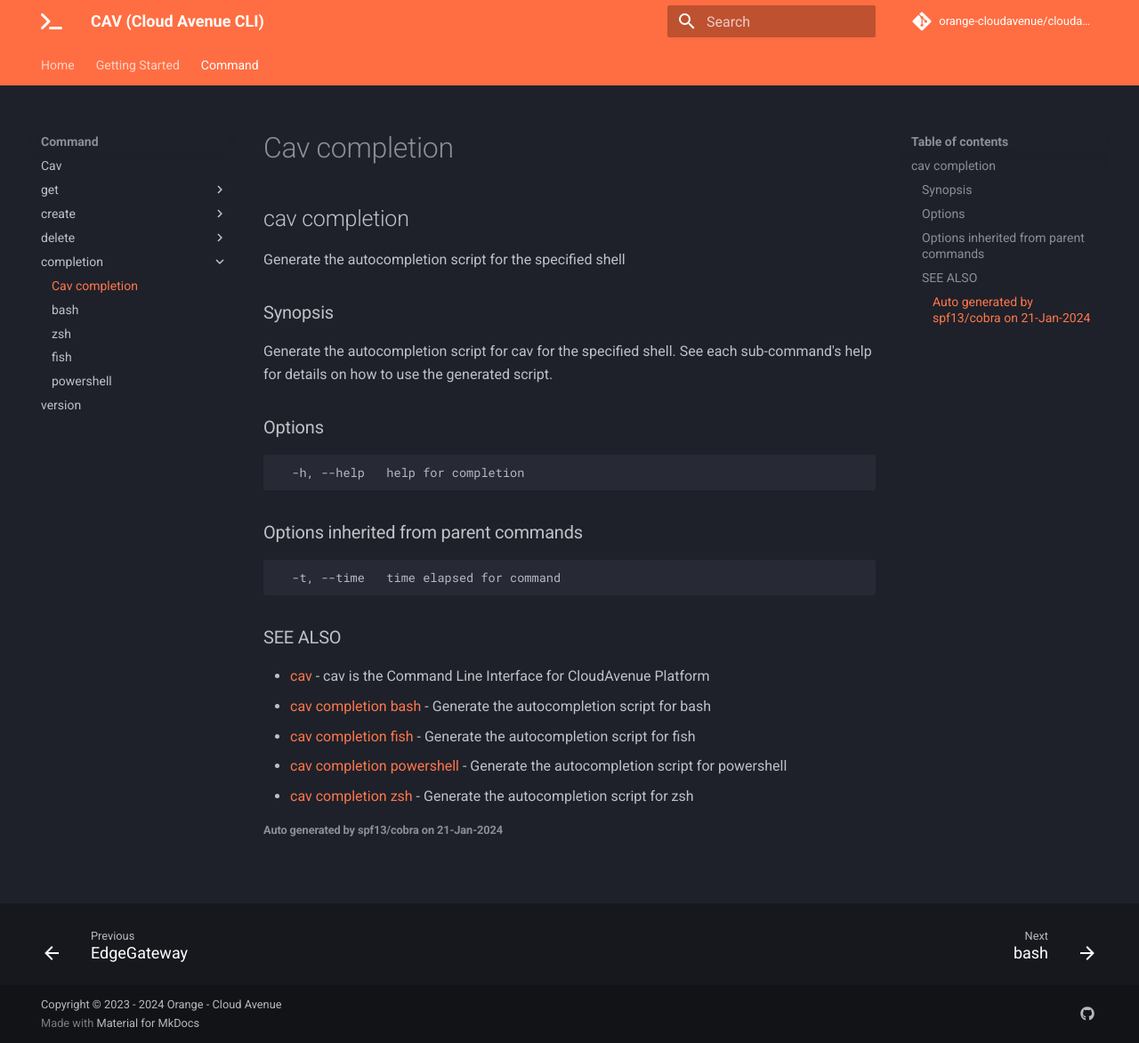
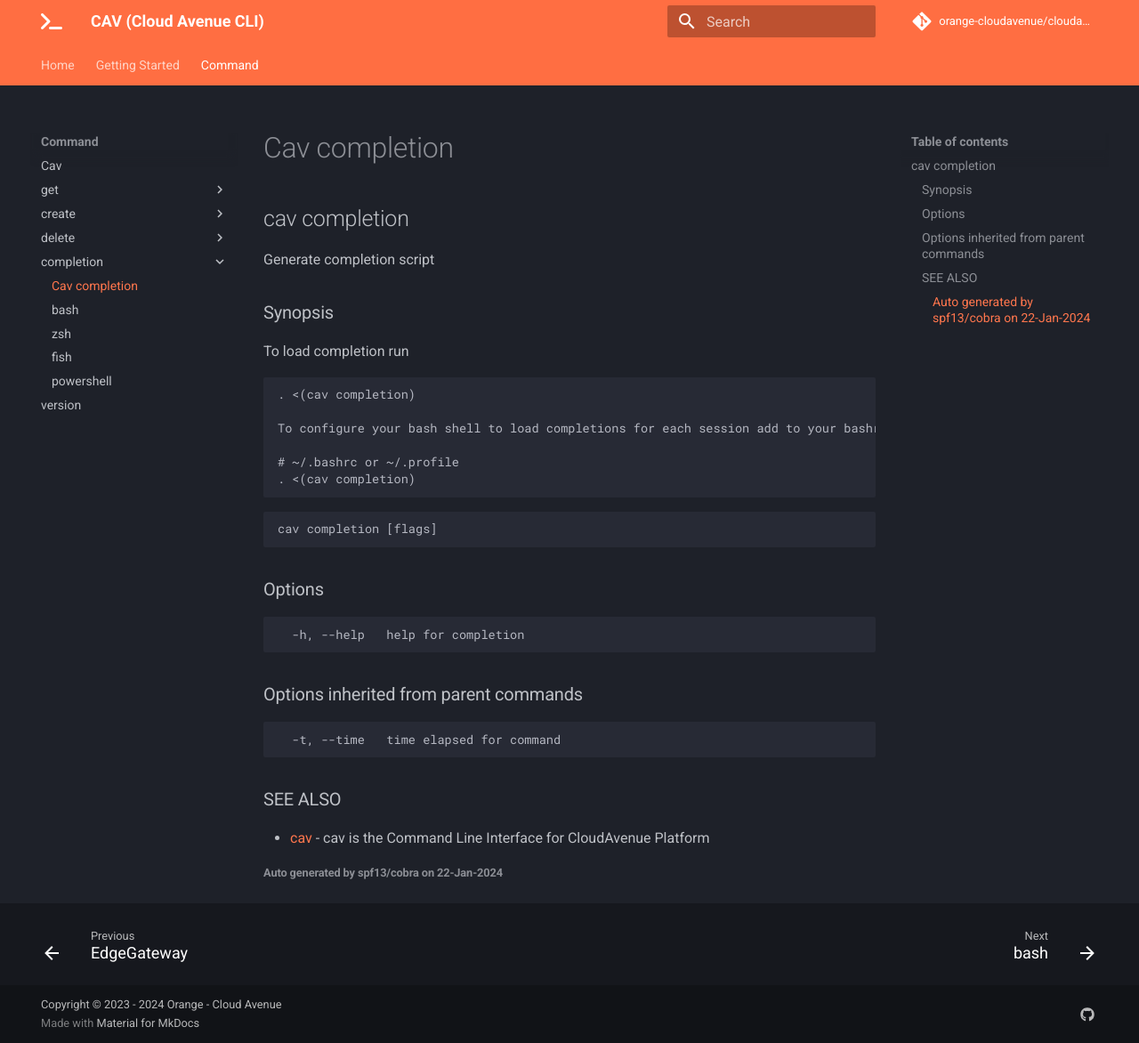
Before and after one commit to orange-cloudavenue/cloudavenue-cli, an MkDocs documentation site: the page built from docs/command/cav_completion.md, in a window 1280 px wide and 1172 px high. Shown: the whole window at 89% size. Built offline with MkDocs 1.6.1 and Material for MkDocs 9.7.7, drawn with Linux system fonts in a browser that asks for light colours; comment, search, counter and statistics services are not loaded.

Commit message:
docs: fix completion chapter

````diff
--- a/docs/command/cav_completion.md
+++ b/docs/command/cav_completion.md
@@ -1,12 +1,22 @@
 ## cav completion
 
-Generate the autocompletion script for the specified shell
+Generate completion script
 
 ### Synopsis
 
-Generate the autocompletion script for cav for the specified shell.
-See each sub-command's help for details on how to use the generated script.
+To load completion run
 
+	. <(cav completion)
+
+	To configure your bash shell to load completions for each session add to your bashrc
+
+	# ~/.bashrc or ~/.profile
+	. <(cav completion)
+
+
+```
+cav completion [flags]
+```
 
 ### Options
 
@@ -23,9 +33,5 @@
 ### SEE ALSO
 
 * [cav](cav.md)	 - cav is the Command Line Interface for CloudAvenue Platform
-* [cav completion bash](cav_completion_bash.md)	 - Generate the autocompletion script for bash
-* [cav completion fish](cav_completion_fish.md)	 - Generate the autocompletion script for fish
-* [cav completion powershell](cav_completion_powershell.md)	 - Generate the autocompletion script for powershell
-* [cav completion zsh](cav_completion_zsh.md)	 - Generate the autocompletion script for zsh
 
-###### Auto generated by spf13/cobra on 21-Jan-2024
+###### Auto generated by spf13/cobra on 22-Jan-2024
````
Also changed, not shown: docs/command/cav.md (+1 -0 lines), 2 other files.
